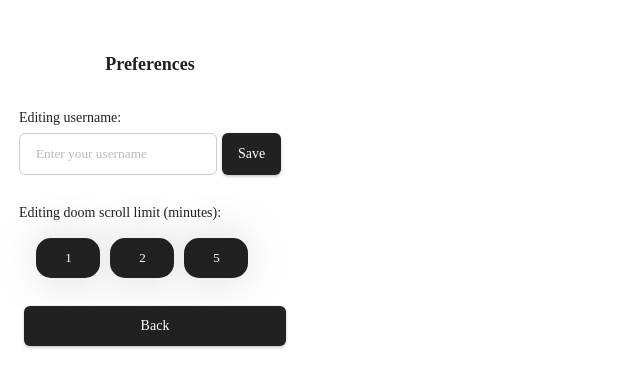
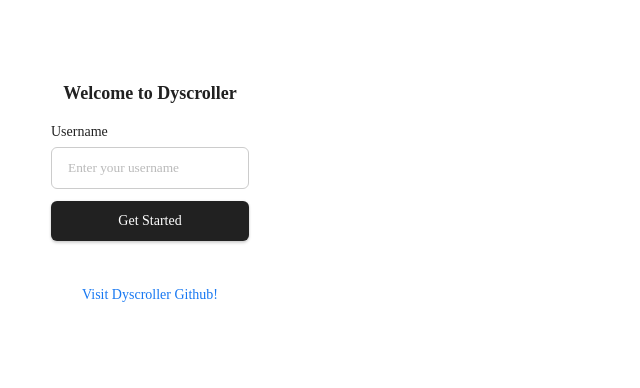
Before and after one commit to d4nh-Le/dyscroller, a React app: page / in a window 1280 px wide. Shown: the top 388 px of the page, without its empty margins (0-640 px from the left). Built offline with nearby package versions, Linux system fonts and the light colour scheme.

Commit message:
temp save pt1

```diff
--- a/src/app.jsx
+++ b/src/app.jsx
@@ -7,7 +7,7 @@
 
 
 const App = () => {
-    const [currentComponentId, setCurrentComponentId] = useState('preference');
+    const [currentComponentId, setCurrentComponentId] = useState('username');
 
     const navigateTo = (componentId) => {
         setCurrentComponentId(componentId);
@@ -16,11 +16,12 @@
     const renderComponent = () => {
         switch (currentComponentId) {
             case 'username':
-                return <UsernameContainer onNext={() => navigateTo('preference')} />;
+                return <UsernameContainer onNext={() => navigateTo('urlForm')} />;
+            case 'urlForm':
+                return <UrlForm onNext={() => navigateTo('preference')} />;
             case 'preference':
                 return <PreferenceContainer onNext={() => navigateTo('username')} />;
-            case 'urlForm':
-                return <UrlForm />;
+
             default:
                 return <div>Component not found</div>;
         }
--- a/src/components/preference/preference.component.jsx
+++ b/src/components/preference/preference.component.jsx
@@ -1,5 +1,16 @@
 import React, { useState, useEffect } from 'react';
 import './preference.component.css'; // Import the CSS file for styling
+
+const printAllValues = () => {
+    chrome.storage.local.get(['urls', 'preferences'], (result) => {
+        if (chrome.runtime.lastError) {
+            console.error('Error retrieving values:', chrome.runtime.lastError);
+        } else {
+            console.log('URL Table:', result.urls);
+            console.log('Preferences Table:', result.preferences);
+        }
+    });
+};
 
 const loadPreferences = (setPreferences, setSelectedOption) => {
     if (chrome && chrome.storage) {
@@ -60,6 +71,7 @@
                 console.error('Error updating preference:', chrome.runtime.lastError);
             } else {
                 console.log('Preferences updated successfully');
+                printAllValues();
             }
         });
     };
--- a/src/components/url-form/UrlForm.jsx
+++ b/src/components/url-form/UrlForm.jsx
@@ -4,7 +4,7 @@
 
 import "./UrlForm.css";
 
-const UrlForm = () => {
+const UrlForm = ({onNext}) => {
   const [url, setUrl] = useState("");
 
   const handleSubmit = (e) => {
@@ -21,22 +21,13 @@
 
   const renderInput = () => (
     <>
-      <label htmlFor="url">
-        URL to Watch
-      </label>
-      <input
-        type="text"
-        name="url"
-        id="url"
-        aria-label="url"
-        value={url}
-        onChange={({ target }) => setUrl(target.value)}
-      />
+    <label htmlFor="url">URL to Watch</label>
+    <input type="text" name="url" id="url" aria-label="url" value={url} onChange={({ target }) => setUrl(target.value)}/>
     </>
   );
 
   const renderSubmitBtn = () => (
-    <button type="submit">Add URL</button>
+    <button type="submit" onClick={onNext}>Add URL</button>
   );
 
   return (
--- /dev/null
+++ b/src/containers/url.container.jsx
@@ -0,0 +1,6 @@
+import UrlForm from "../components/url-form";
+import React from "react";
+
+export default function UrlFormContainer({onNext}) {
+    return <UrlForm onNext={onNext} />;
+}
```
